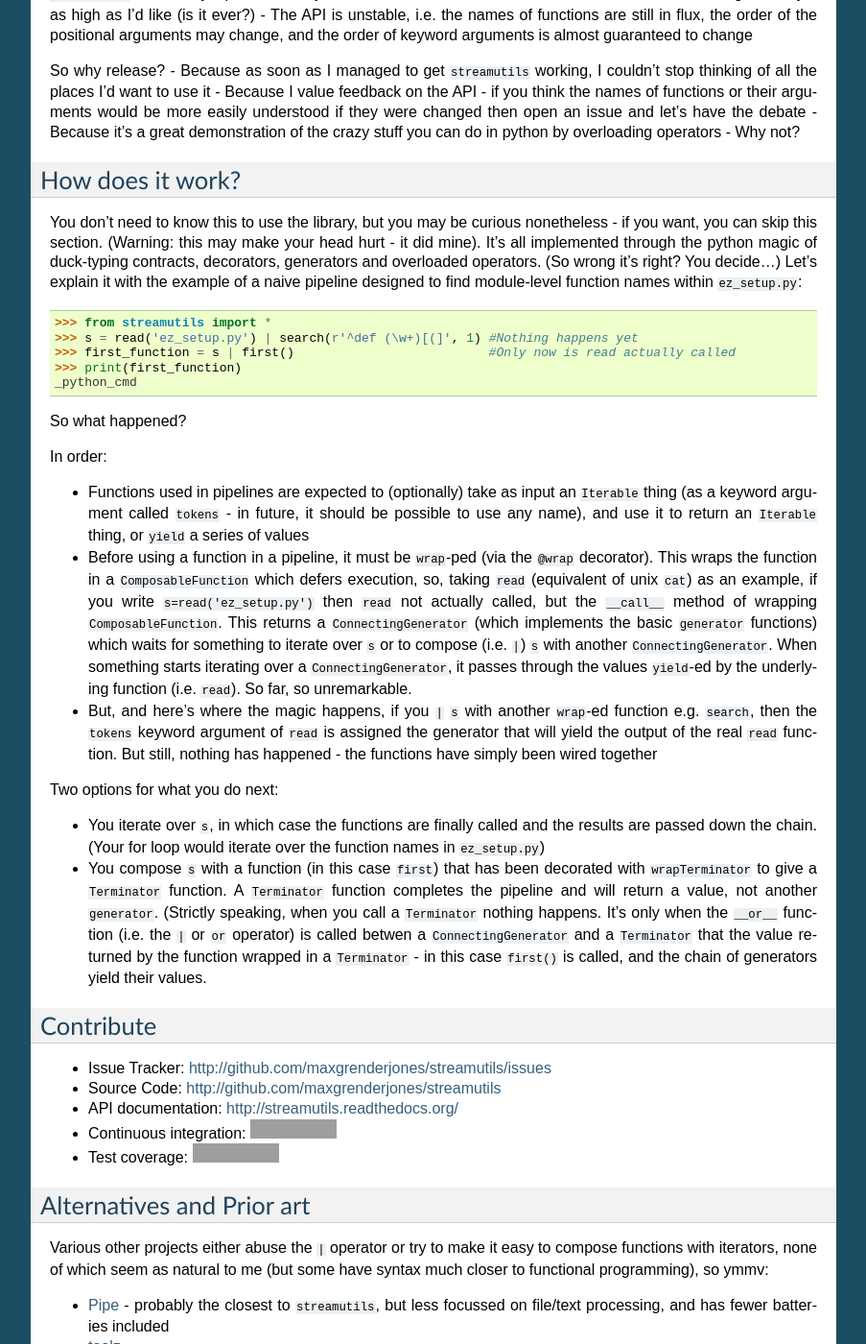
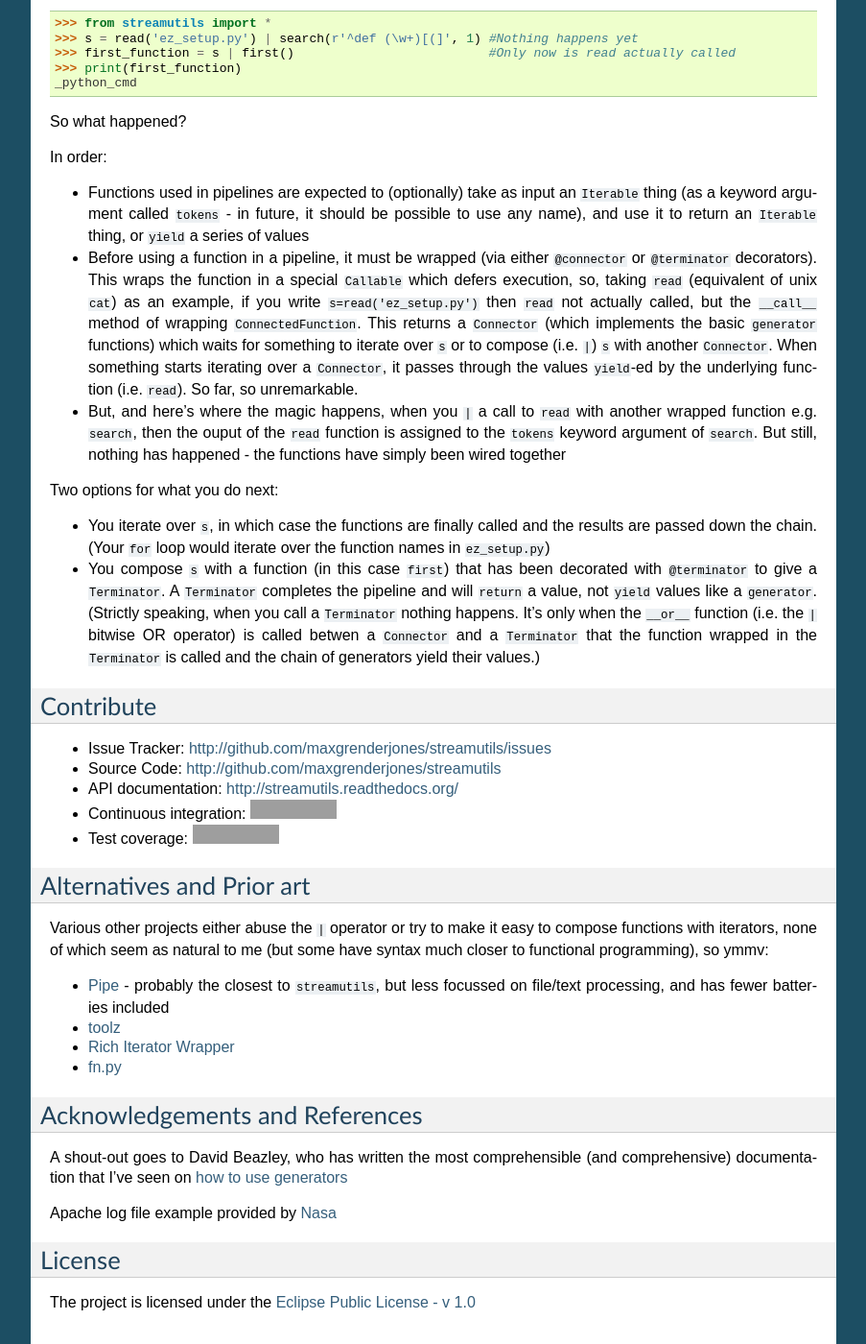
Before and after one commit to maxgrenderjones/streamutils, a Sphinx documentation site: the page built from docs/readme.rst, in a window 1280 px wide and 1400 px high, scrolled down 5869 px. Shown: the whole window at 96% size, without its empty margins (198-1101 px from the left). Built offline with Sphinx 7.4.7, drawn with Linux system fonts in a browser that asks for light colours; some of the changed text lies outside the part shown; grey boxes are pictures that could not be loaded.

Commit message:
Rename wrap/wrapTerminator with connector/terminator

```diff
--- a/README.rst
+++ b/README.rst
@@ -78,22 +79,7 @@ shells, so to write to files you can write something like:
     ...     shutil.rmtree(tempdir)  # Delete the temporary one
     ...
 
-Or perhaps you need to start off with output from a real command
-(streamutils wraps
-`sh <https://pypi.python.org/pypi/sh>`__/`pbs <https://pypi.python.org/pypi/pbs>`__):
-
-.. code:: python
-
-    >>> from streamutils import *
-    >>> edited=sh.git.status() | matches('modified:') | words(2)    # doctest: +SKIP
-    >>> for edit in edited:                                         # doctest: +SKIP
-    ...    print(edit)
-    ...
-    readme.md
-    src/streamutils/__init__.py
-
-(Or alternatively, if you don't want to install
-`sh <https://pypi.python.org/pypi/sh>`__/`pbs <https://pypi.python.org/pypi/pbs>`__)
+Or perhaps you need to start off with output from a real command:
 
 .. code:: python
 
@@ -192,11 +178,13 @@ name is different). Note that the following descriptions say 'lines',
 but there's nothing stopping the functions operating on a stream of
 tokens that aren't newline terminated strings:
 
-Composable Functions
-~~~~~~~~~~~~~~~~~~~~
+Connectors
+~~~~~~~~~~
 
-These are functions designed to start a stream or process a stream.
-Result is something that can be iterated over
+These are functions designed to start a stream or process a stream (the
+underlying functions are wrapped via ``@connector`` and either return an
+``Iterator`` or ``yield`` a series of values). Result is something that
+can be iterated over
 
 Functions that act on one token at a time:
 
@@ -250,8 +238,9 @@ Stream modifiers:
 Terminators
 ~~~~~~~~~~~
 
-These are functions that end a stream. Result may be a single value or a
-list (or something else - point is, not a generator).
+These are functions that end a stream (the underlying functions are
+wrapped in ``@terminator`` and ``return`` their values). Result may be a
+single value or a list (or something else - point is, not a generator).
 
 Implemented:
 
@@ -375,23 +364,6 @@ If you want pip to install the mandatory dependencies for you, then run:
 
     pip install streamutils[deps]
 
-And if you want to use streamutils with
-`sh <https://pypi.python.org/pypi/sh>`__ or
-`pbs <https://pypi.python.org/pypi/pbs>`__
-(`sh <https://pypi.python.org/pypi/sh>`__ succeeded
-`pbs <https://pypi.python.org/pypi/pbs>`__ which is unmaintained but
-`sh <https://pypi.python.org/pypi/sh>`__ doesn't support Windows) and
-want ``pip`` to install them for you (note that they just provide
-syntactic sugar, not any new functionality):
-
-::
-
-    pip install streamutils[sh]
-
-Note that to use them, you have to use the ``sh`` variable of the
-``streamutils`` package which returns ``wrap``-ed versions of the real
-``sh`` functions.
-
 Alternatively, you can install from the source by running:
 
 ::
@@ -449,39 +421,38 @@ In order:
    input an ``Iterable`` thing (as a keyword argument called ``tokens``
    - in future, it should be possible to use any name), and use it to
    return an ``Iterable`` thing, or ``yield`` a series of values
--  Before using a function in a pipeline, it must be ``wrap``-ped (via
-   the ``@wrap`` decorator). This wraps the function in a
-   ``ComposableFunction`` which defers execution, so, taking ``read``
-   (equivalent of unix ``cat``) as an example, if you write
+-  Before using a function in a pipeline, it must be wrapped (via either
+   ``@connector`` or ``@terminator`` decorators). This wraps the
+   function in a special ``Callable`` which defers execution, so, taking
+   ``read`` (equivalent of unix ``cat``) as an example, if you write
    ``s=read('ez_setup.py')`` then ``read`` not actually called, but the
-   ``__call__`` method of wrapping ``ComposableFunction``. This returns
-   a ``ConnectingGenerator`` (which implements the basic ``generator``
-   functions) which waits for something to iterate over ``s`` or to
-   compose (i.e. ``|``) ``s`` with another ``ConnectingGenerator``. When
-   something starts iterating over a ``ConnectingGenerator``, it passes
-   through the values ``yield``-ed by the underlying function (i.e.
-   ``read``). So far, so unremarkable.
--  But, and here's where the magic happens, if you ``|`` ``s`` with
-   another ``wrap``-ed function e.g. ``search``, then the ``tokens``
-   keyword argument of ``read`` is assigned the generator that will
-   yield the output of the real ``read`` function. But still, nothing
-   has happened - the functions have simply been wired together
+   ``__call__`` method of wrapping ``ConnectedFunction``. This returns a
+   ``Connector`` (which implements the basic ``generator`` functions)
+   which waits for something to iterate over ``s`` or to compose (i.e.
+   ``|``) ``s`` with another ``Connector``. When something starts
+   iterating over a ``Connector``, it passes through the values
+   ``yield``-ed by the underlying function (i.e. ``read``). So far, so
+   unremarkable.
+-  But, and here's where the magic happens, when you ``|`` a call to
+   ``read`` with another wrapped function e.g. ``search``, then the
+   ouput of the ``read`` function is assigned to the ``tokens`` keyword
+   argument of ``search``. But still, nothing has happened - the
+   functions have simply been wired together
 
 Two options for what you do next:
 
 -  You iterate over ``s``, in which case the functions are finally
-   called and the results are passed down the chain. (Your for loop
+   called and the results are passed down the chain. (Your ``for`` loop
    would iterate over the function names in ``ez_setup.py``)
 -  You compose ``s`` with a function (in this case ``first``) that has
-   been decorated with ``wrapTerminator`` to give a ``Terminator``
-   function. A ``Terminator`` function completes the pipeline and will
-   return a value, not another ``generator``. (Strictly speaking, when
+   been decorated with ``@terminator`` to give a ``Terminator``. A
+   ``Terminator`` completes the pipeline and will ``return`` a value,
+   not ``yield`` values like a ``generator``. (Strictly speaking, when
    you call a ``Terminator`` nothing happens. It's only when the
-   ``__or__`` function (i.e. the ``|`` or ``or`` operator) is called
-   betwen a ``ConnectingGenerator`` and a ``Terminator`` that the value
-   returned by the function wrapped in a ``Terminator`` - in this case
-   ``first()`` is called, and the chain of generators yield their
-   values.
+   ``__or__`` function (i.e. the ``|`` bitwise OR operator) is called
+   betwen a ``Connector`` and a ``Terminator`` that the function wrapped
+   in the ``Terminator`` is called and the chain of generators yield
+   their values.)
 
 Contribute
 ----------
```
Also changed, not shown: other parts of README.rst (+3 -2 lines), README.md (+9 -25 lines), docs/api.rst (+18 -3 lines), src/streamutils/__init__.py (+71 -114 lines).
